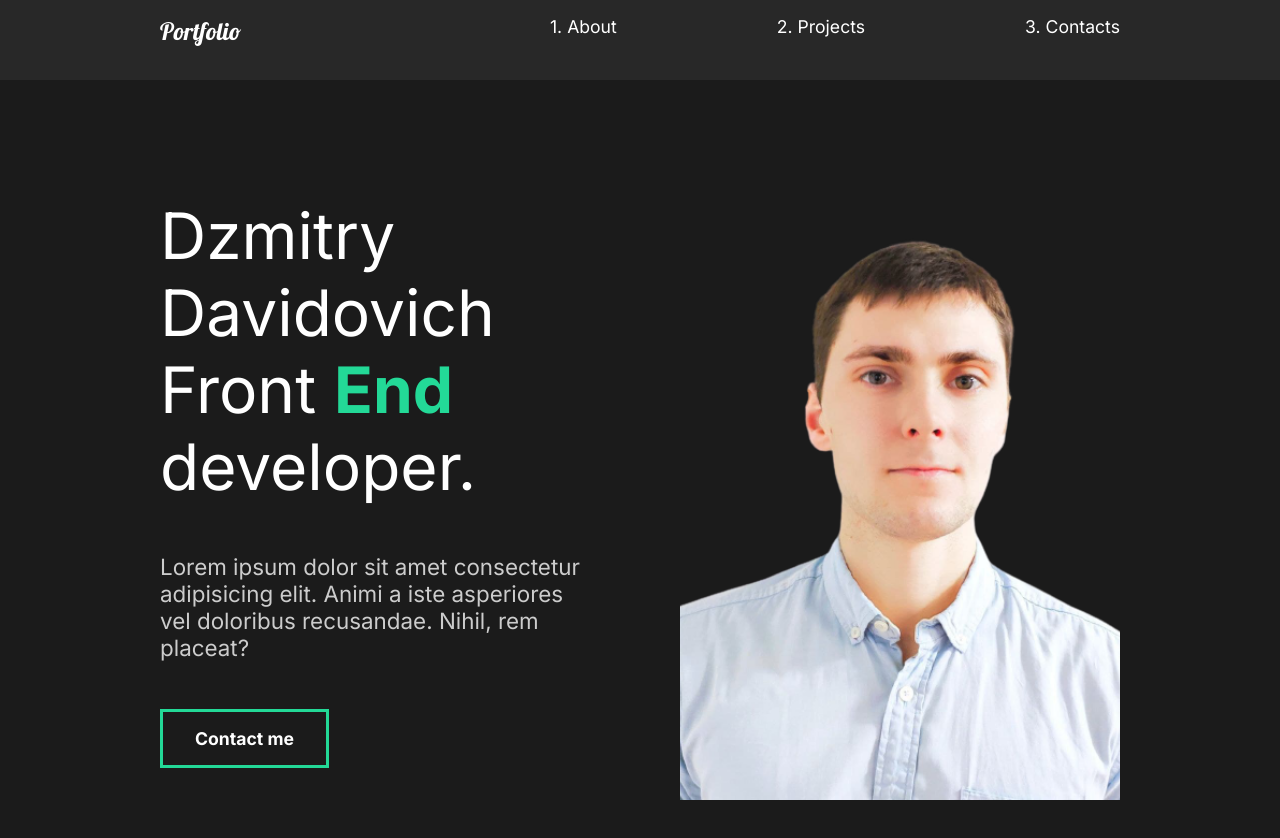
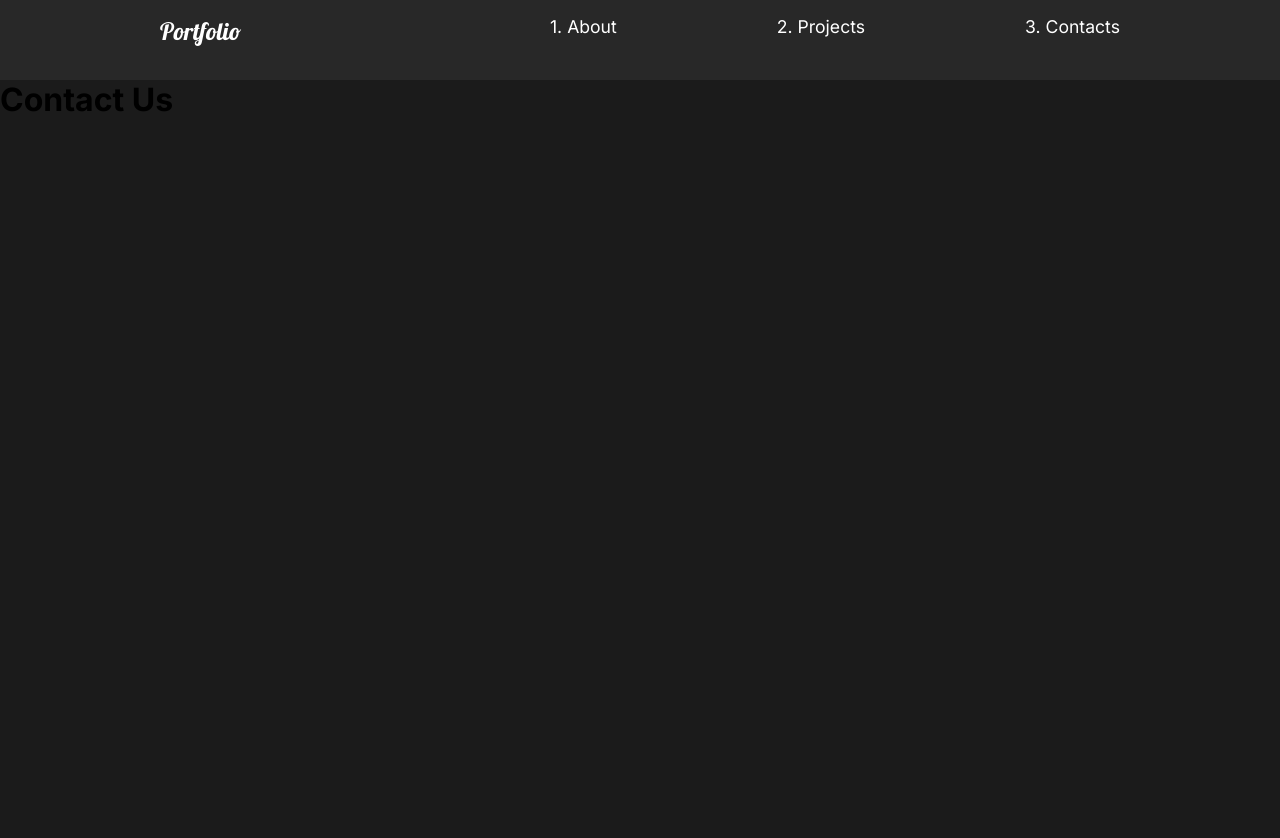
Before and after one commit to DzmitryDavid/dzmitrydavid.github.io, a React (Create React App) app: page /contacts in a window 1280 px wide. Shown: the top 838 px of the page. After the commit the page ends 800 px from the top, so only its background shows below. Built offline with nearby package versions, Linux system fonts and the light colour scheme.

Commit message:
add router

```diff
--- a/src/App.js
+++ b/src/App.js
@@ -1,15 +1,29 @@
 import React from 'react';
+import { Route, Switch } from 'react-router';
+
 import AboutSection from "./components/AboutSection";
 import Nav from './components/Nav';
-
+import Contacts from './pages/Contacts';
 import GlobalStyles from './GlobalStyles';
+import ProjectDetail from './pages/ProjectDetail'
 
 function App() {
   return (
     <div className="App">
-      <GlobalStyles />
-      <Nav/>
-      <AboutSection/>
+      <GlobalStyles/>
+        <Nav/>
+      <Switch>
+        <Route exact path="/">
+          <AboutSection />
+        </Route>
+        <Route path="/contacts">
+          <Contacts />
+        </Route>
+        {/* <Route path="/projects/:id">
+          <ProjectDetail/>
+        </Route> */}
+
+      </Switch>
     </div>
   );
 }
--- /dev/null
+++ b/src/pages/Contacts.js
@@ -0,0 +1,11 @@
+import React from 'react'
+
+const Contacts = () => {
+  return (
+    <div >
+      <h1>Contact Us</h1>
+    </div>
+  )
+}
+
+export default Contacts;
```
Also changed, not shown: src/components/Contact.js (added), src/pages/ProjectDetail.js (added), src/pages/WorkDetail.js (deleted).
